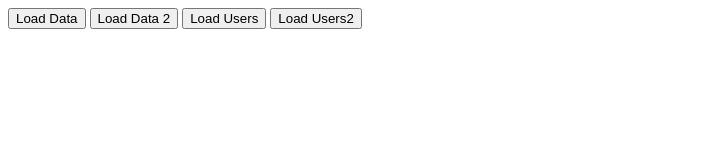
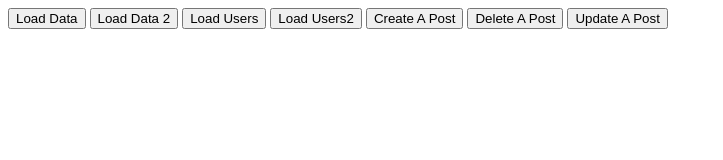
Before and after one commit to omarfarhatul/explore-api, a plain HTML site: page index.html in a window 1280 px wide. Shown: the whole page, without its empty margins (0-723 px from the left). Drawn offline with Linux system fonts and the light colour scheme.

Commit message:
Create, delete and update post

```diff
--- a/index.html
+++ b/index.html
@@ -10,6 +10,9 @@
     <button onclick="loadData2()">Load Data 2</button>
     <button onclick="loadUsers()">Load Users</button>
     <button onclick="loadUsers2()">Load Users2</button>
+    <button onclick="createPost()">Create A Post</button>
+    <button onclick="deletePost()">Delete A Post</button>
+    <button onclick="patchPost()">Update A Post</button>
 
     <div class="users-container">
         <ul id="users-list">
--- a/js/index.js
+++ b/js/index.js
@@ -13,3 +13,43 @@ function displayUsers2(data){
         ul.appendChild(li);
     }
 }
+
+
+function deletePost(){
+    fetch('https://jsonplaceholder.typicode.com/posts/1',{
+        method: 'DELETE',
+    });
+}
+
+
+function patchPost(){
+    fetch('https://jsonplaceholder.typicode.com/posts/1', {
+        method: 'PATCH',
+        body: JSON.stringify({
+        title: 'foo',
+    }),
+    headers: {
+        'Content-type': 'application/json; charset=UTF-8',
+    },
+    })
+    .then((response) => response.json())
+    .then((json) => console.log(json));
+}
+
+
+
+function createPost(){
+    fetch('https://jsonplaceholder.typicode.com/posts', {
+  method: 'POST',
+  body: JSON.stringify({
+    title: 'foo',
+    body: 'bar',
+    userId: 1,
+  }),
+  headers: {
+    'Content-type': 'application/json; charset=UTF-8',
+  },
+})
+  .then((response) => response.json())
+  .then((json) => console.log(json));
+}
--- a/js/posts.js
+++ b/js/posts.js
@@ -17,5 +17,4 @@ function displayPosts(posts){
         postscontainer.appendChild(postdiv);
     }
 }
-
 loadPosts();
```
